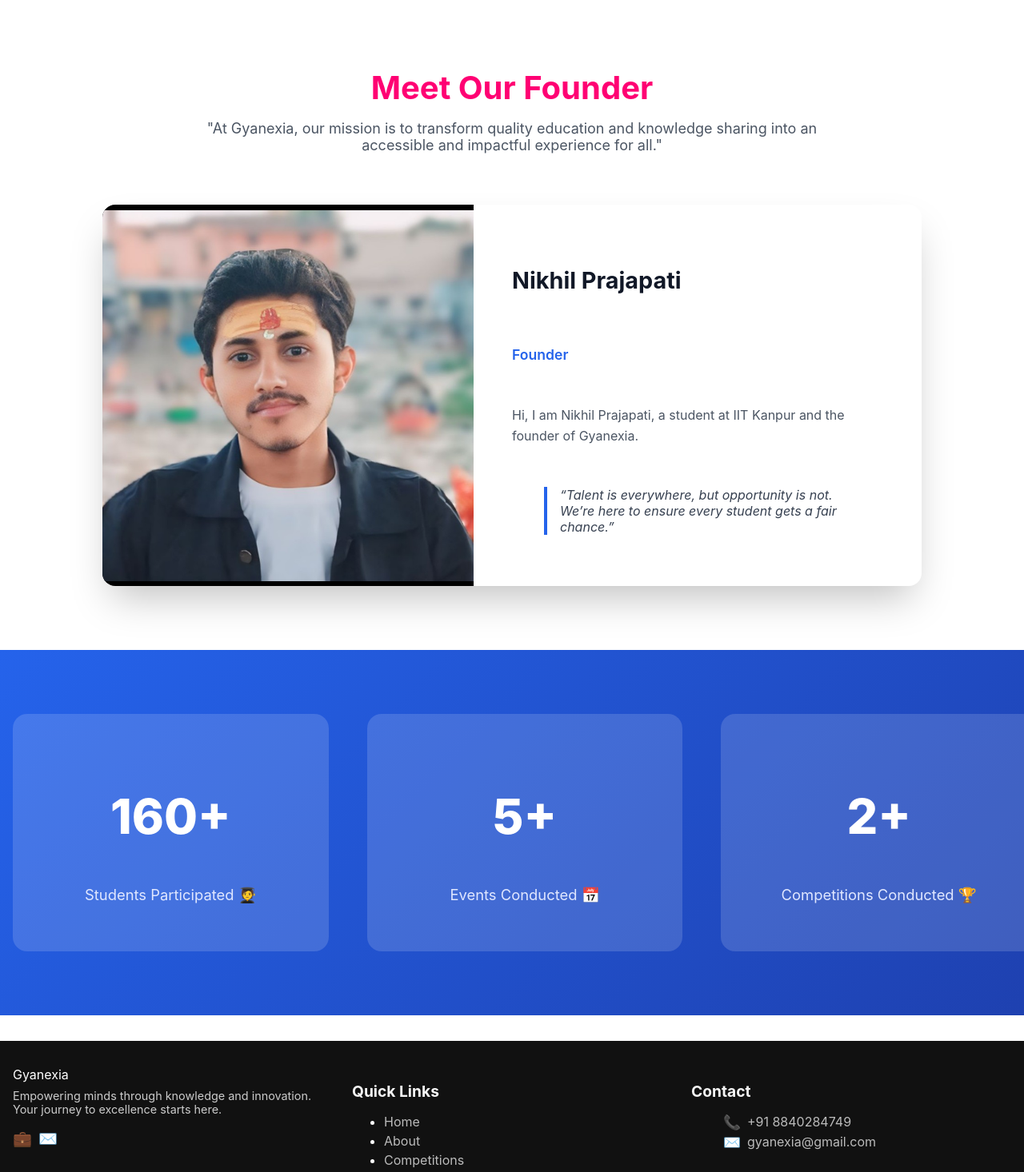
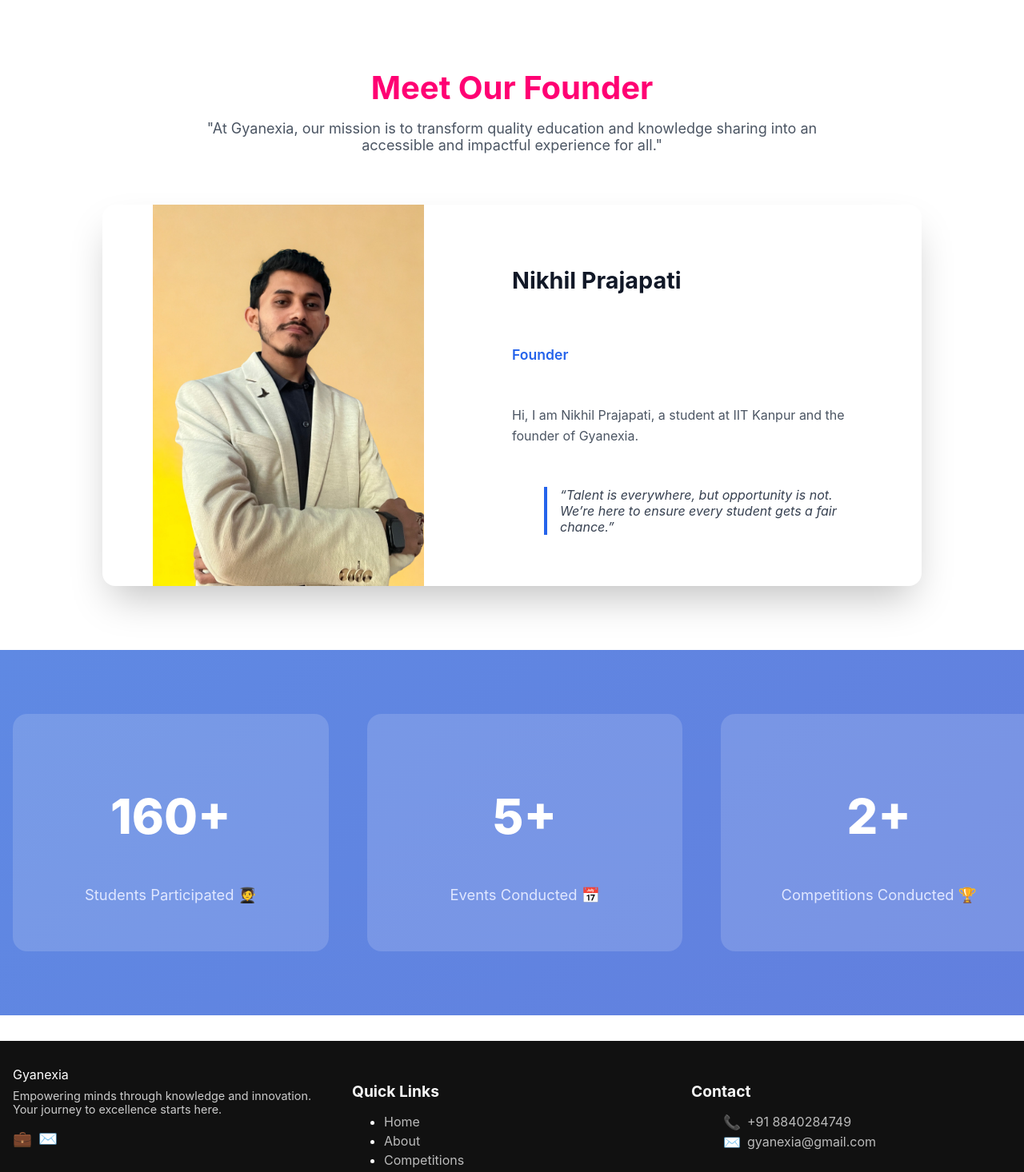
Before and after one commit to nikhilprajapati-21/gyanexia, a React (Create React App) app: page / in a window 1280 px wide. Shown: the part 1162-2628 px from the top of the page at 80% size. Built offline with nearby package versions, Linux system fonts and the light colour scheme.

Commit message:
updated founder image

```diff
--- a/src/pages/ContactUs.js
+++ b/src/pages/ContactUs.js
@@ -157,7 +157,7 @@
             </div>
 
             {/* UX clarity */}
-            <button type="submit">Send</button>
+            <button type="submit">Send via WhatsApp</button>
           </form>
         </div>
       </div>
--- a/src/pages/Home.css
+++ b/src/pages/Home.css
@@ -295,7 +295,8 @@
 
 .founder-image-container {
   width: 100%;
-  background: #000;
+  background: transparent;
+
 }
 
 @media (min-width: 1024px) {
@@ -308,10 +309,11 @@
   width: 100%;
   height: 100%;
   min-height: 320px;
-  background-image: url("./nikhil.jpg");
+  background-image: url("./founder-image.jpeg");
   background-size: contain;
   background-repeat: no-repeat;
   background-position: center;
+
 }
 
 /* ---- Details ---- */
@@ -363,8 +365,9 @@
 
 /* ================= STATS ================= */
 .stats-section {
+
   width: 100%;
-  background: linear-gradient(135deg, #2563eb, #1e40af);
+  background: linear-gradient(135deg, #5f89e3, #627fde);
   padding: 5rem 1rem;
 }
 
```
Also changed, not shown: src/pages/founder-image.jpeg (added).
